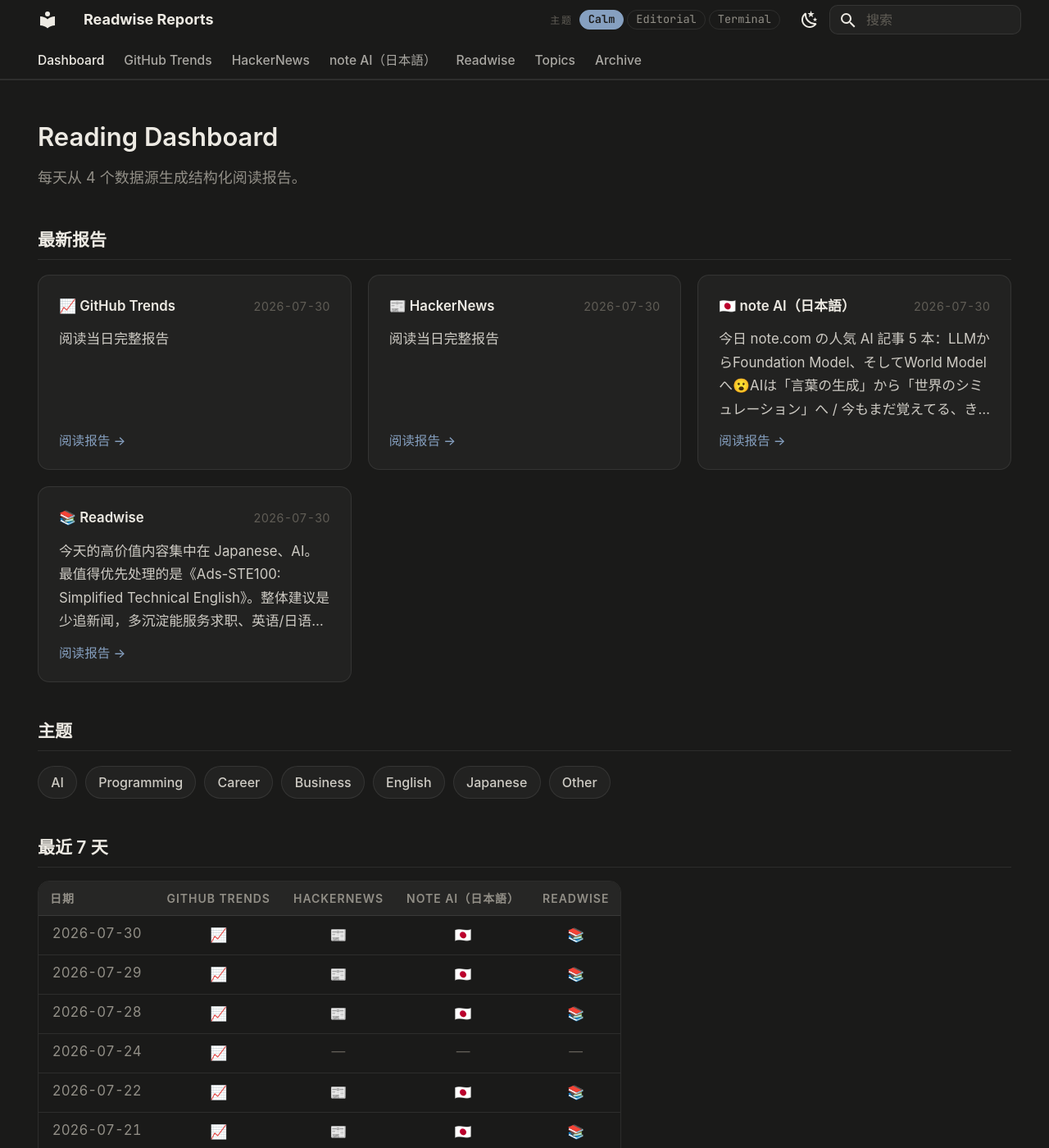
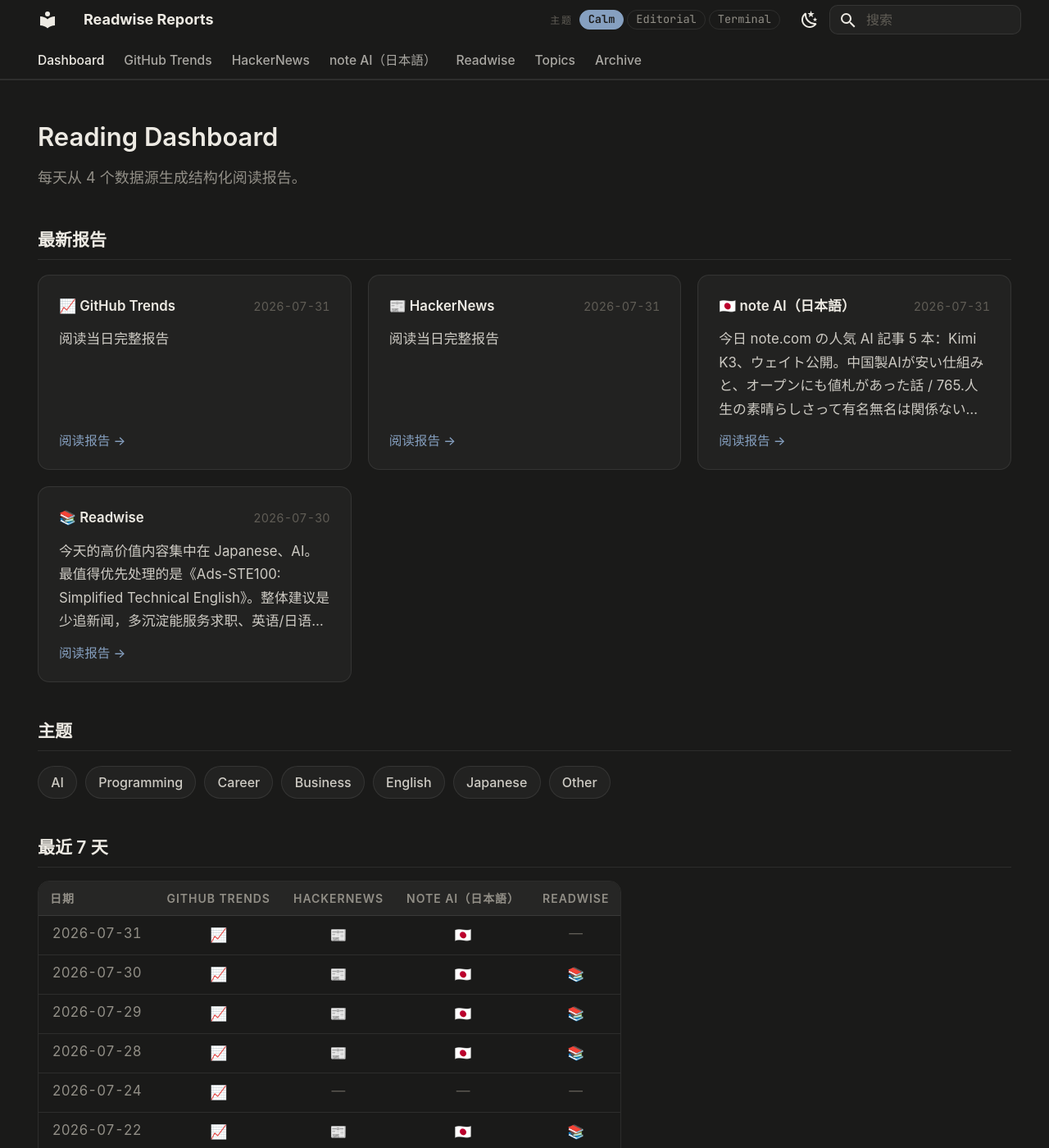
Before and after one commit to mxggle/readwise-reports, an MkDocs documentation site: the page built from docs/index.md, in a window 1280 px wide and 1400 px high. Shown: the whole window at 82% size. Built offline with MkDocs 1.6.1 and Material for MkDocs 9.7.7, drawn with Linux system fonts in a browser that asks for light colours.

```diff
--- a/docs/index.md
+++ b/docs/index.md
@@ -12,19 +12,19 @@ hide:
 ## 最新报告
 
 <div class="rw-cards">
-<a class="rw-card" href="github-trends/2026-07-30/">
-  <span class="rw-card__head"><span class="rw-card__source">📈 GitHub Trends</span><time class="rw-card__date">2026-07-30</time></span>
+<a class="rw-card" href="github-trends/2026-07-31/">
+  <span class="rw-card__head"><span class="rw-card__source">📈 GitHub Trends</span><time class="rw-card__date">2026-07-31</time></span>
   <span class="rw-card__summary">阅读当日完整报告</span>
   <span class="rw-card__cta">阅读报告 →</span>
 </a>
-<a class="rw-card" href="hn/2026-07-30/">
-  <span class="rw-card__head"><span class="rw-card__source">📰 HackerNews</span><time class="rw-card__date">2026-07-30</time></span>
+<a class="rw-card" href="hn/2026-07-31/">
+  <span class="rw-card__head"><span class="rw-card__source">📰 HackerNews</span><time class="rw-card__date">2026-07-31</time></span>
   <span class="rw-card__summary">阅读当日完整报告</span>
   <span class="rw-card__cta">阅读报告 →</span>
 </a>
-<a class="rw-card" href="note-com-jp/2026-07-30/">
-  <span class="rw-card__head"><span class="rw-card__source">🇯🇵 note AI（日本語）</span><time class="rw-card__date">2026-07-30</time></span>
-  <span class="rw-card__summary">今日 note.com の人気 AI 記事 5 本：LLMからFoundation Model、そしてWorld Modelへ😮AIは「言葉の生成」から「世界のシミュレーション」へ / 今もまだ覚えてる、きみの口癖を / 遊ぶ知能と、遊ぶ人 / 「生成AIが〜🤪」と語る時代遅れな知識人たちへ / noteの手数料は高い？月100万円を目指す人が知るべき「…</span>
+<a class="rw-card" href="note-com-jp/2026-07-31/">
+  <span class="rw-card__head"><span class="rw-card__source">🇯🇵 note AI（日本語）</span><time class="rw-card__date">2026-07-31</time></span>
+  <span class="rw-card__summary">今日 note.com の人気 AI 記事 5 本：Kimi K3、ウェイト公開。中国製AIが安い仕組みと、オープンにも値札があった話 / 765.人生の素晴らしさって有名無名は関係ないし、文章や言葉の世界だって有名無名は関係ない。【noteの不思議論.】自分史note論 / 【今日から頑張る動画マスターへの道・第三章】夏フェスを動画に…</span>
   <span class="rw-card__cta">阅读报告 →</span>
 </a>
 <a class="rw-card" href="readwise/2026-07-30/">
@@ -51,12 +51,12 @@ hide:
 <table class="rw-archive">
 <thead><tr><th>日期</th><th>GitHub Trends</th><th>HackerNews</th><th>note AI（日本語）</th><th>Readwise</th></tr></thead>
 <tbody>
+<tr><td class="rw-archive__date">2026-07-31</td><td><a href="github-trends/2026-07-31/" title="GitHub Trends · 2026-07-31" aria-label="GitHub Trends · 2026-07-31">📈</a></td><td><a href="hn/2026-07-31/" title="HackerNews · 2026-07-31" aria-label="HackerNews · 2026-07-31">📰</a></td><td><a href="note-com-jp/2026-07-31/" title="note AI（日本語） · 2026-07-31" aria-label="note AI（日本語） · 2026-07-31">🇯🇵</a></td><td class="rw-archive__miss">—</td></tr>
 <tr><td class="rw-archive__date">2026-07-30</td><td><a href="github-trends/2026-07-30/" title="GitHub Trends · 2026-07-30" aria-label="GitHub Trends · 2026-07-30">📈</a></td><td><a href="hn/2026-07-30/" title="HackerNews · 2026-07-30" aria-label="HackerNews · 2026-07-30">📰</a></td><td><a href="note-com-jp/2026-07-30/" title="note AI（日本語） · 2026-07-30" aria-label="note AI（日本語） · 2026-07-30">🇯🇵</a></td><td><a href="readwise/2026-07-30/" title="Readwise · 2026-07-30" aria-label="Readwise · 2026-07-30">📚</a></td></tr>
 <tr><td class="rw-archive__date">2026-07-29</td><td><a href="github-trends/2026-07-29/" title="GitHub Trends · 2026-07-29" aria-label="GitHub Trends · 2026-07-29">📈</a></td><td><a href="hn/2026-07-29/" title="HackerNews · 2026-07-29" aria-label="HackerNews · 2026-07-29">📰</a></td><td><a href="note-com-jp/2026-07-29/" title="note AI（日本語） · 2026-07-29" aria-label="note AI（日本語） · 2026-07-29">🇯🇵</a></td><td><a href="readwise/2026-07-29/" title="Readwise · 2026-07-29" aria-label="Readwise · 2026-07-29">📚</a></td></tr>
 <tr><td class="rw-archive__date">2026-07-28</td><td><a href="github-trends/2026-07-28/" title="GitHub Trends · 2026-07-28" aria-label="GitHub Trends · 2026-07-28">📈</a></td><td><a href="hn/2026-07-28/" title="HackerNews · 2026-07-28" aria-label="HackerNews · 2026-07-28">📰</a></td><td><a href="note-com-jp/2026-07-28/" title="note AI（日本語） · 2026-07-28" aria-label="note AI（日本語） · 2026-07-28">🇯🇵</a></td><td><a href="readwise/2026-07-28/" title="Readwise · 2026-07-28" aria-label="Readwise · 2026-07-28">📚</a></td></tr>
 <tr><td class="rw-archive__date">2026-07-24</td><td><a href="github-trends/2026-07-24/" title="GitHub Trends · 2026-07-24" aria-label="GitHub Trends · 2026-07-24">📈</a></td><td class="rw-archive__miss">—</td><td class="rw-archive__miss">—</td><td class="rw-archive__miss">—</td></tr>
 <tr><td class="rw-archive__date">2026-07-22</td><td><a href="github-trends/2026-07-22/" title="GitHub Trends · 2026-07-22" aria-label="GitHub Trends · 2026-07-22">📈</a></td><td><a href="hn/2026-07-22/" title="HackerNews · 2026-07-22" aria-label="HackerNews · 2026-07-22">📰</a></td><td><a href="note-com-jp/2026-07-22/" title="note AI（日本語） · 2026-07-22" aria-label="note AI（日本語） · 2026-07-22">🇯🇵</a></td><td><a href="readwise/2026-07-22/" title="Readwise · 2026-07-22" aria-label="Readwise · 2026-07-22">📚</a></td></tr>
 <tr><td class="rw-archive__date">2026-07-21</td><td><a href="github-trends/2026-07-21/" title="GitHub Trends · 2026-07-21" aria-label="GitHub Trends · 2026-07-21">📈</a></td><td><a href="hn/2026-07-21/" title="HackerNews · 2026-07-21" aria-label="HackerNews · 2026-07-21">📰</a></td><td><a href="note-com-jp/2026-07-21/" title="note AI（日本語） · 2026-07-21" aria-label="note AI（日本語） · 2026-07-21">🇯🇵</a></td><td><a href="readwise/2026-07-21/" title="Readwise · 2026-07-21" aria-label="Readwise · 2026-07-21">📚</a></td></tr>
-<tr><td class="rw-archive__date">2026-07-20</td><td><a href="github-trends/2026-07-20/" title="GitHub Trends · 2026-07-20" aria-label="GitHub Trends · 2026-07-20">📈</a></td><td><a href="hn/2026-07-20/" title="HackerNews · 2026-07-20" aria-label="HackerNews · 2026-07-20">📰</a></td><td><a href="note-com-jp/2026-07-20/" title="note AI（日本語） · 2026-07-20" aria-label="note AI（日本語） · 2026-07-20">🇯🇵</a></td><td><a href="readwise/2026-07-20/" title="Readwise · 2026-07-20" aria-label="Readwise · 2026-07-20">📚</a></td></tr>
 </tbody>
 </table>
--- a/mkdocs.yml
+++ b/mkdocs.yml
@@ -45,6 +45,7 @@ nav:
   - GitHub Trends:
       - github-trends/index.md
       - 2026-07:
+          - 2026-07-31: github-trends/2026-07-31.md
           - 2026-07-30: github-trends/2026-07-30.md
           - 2026-07-29: github-trends/2026-07-29.md
           - 2026-07-28: github-trends/2026-07-28.md
@@ -99,6 +100,7 @@ nav:
   - HackerNews:
       - hn/index.md
       - 2026-07:
+          - 2026-07-31: hn/2026-07-31.md
           - 2026-07-30: hn/2026-07-30.md
           - 2026-07-29: hn/2026-07-29.md
           - 2026-07-28: hn/2026-07-28.md
@@ -152,6 +154,7 @@ nav:
   - note AI（日本語）:
       - note-com-jp/index.md
       - 2026-07:
+          - 2026-07-31: note-com-jp/2026-07-31.md
           - 2026-07-30: note-com-jp/2026-07-30.md
           - 2026-07-29: note-com-jp/2026-07-29.md
           - 2026-07-28: note-com-jp/2026-07-28.md
```
Also changed, not shown: docs/github-trends/2026-07-31.md (added, +85 -0 lines), docs/github-trends/index.md (+3 -2 lines), docs/hn/2026-07-31.md (added, +175 -0 lines), docs/hn/index.md (+3 -2 lines), docs/note-com-jp/2026-07-31.md (added, +90 -0 lines), docs/note-com-jp/index.md (+4 -3 lines).
